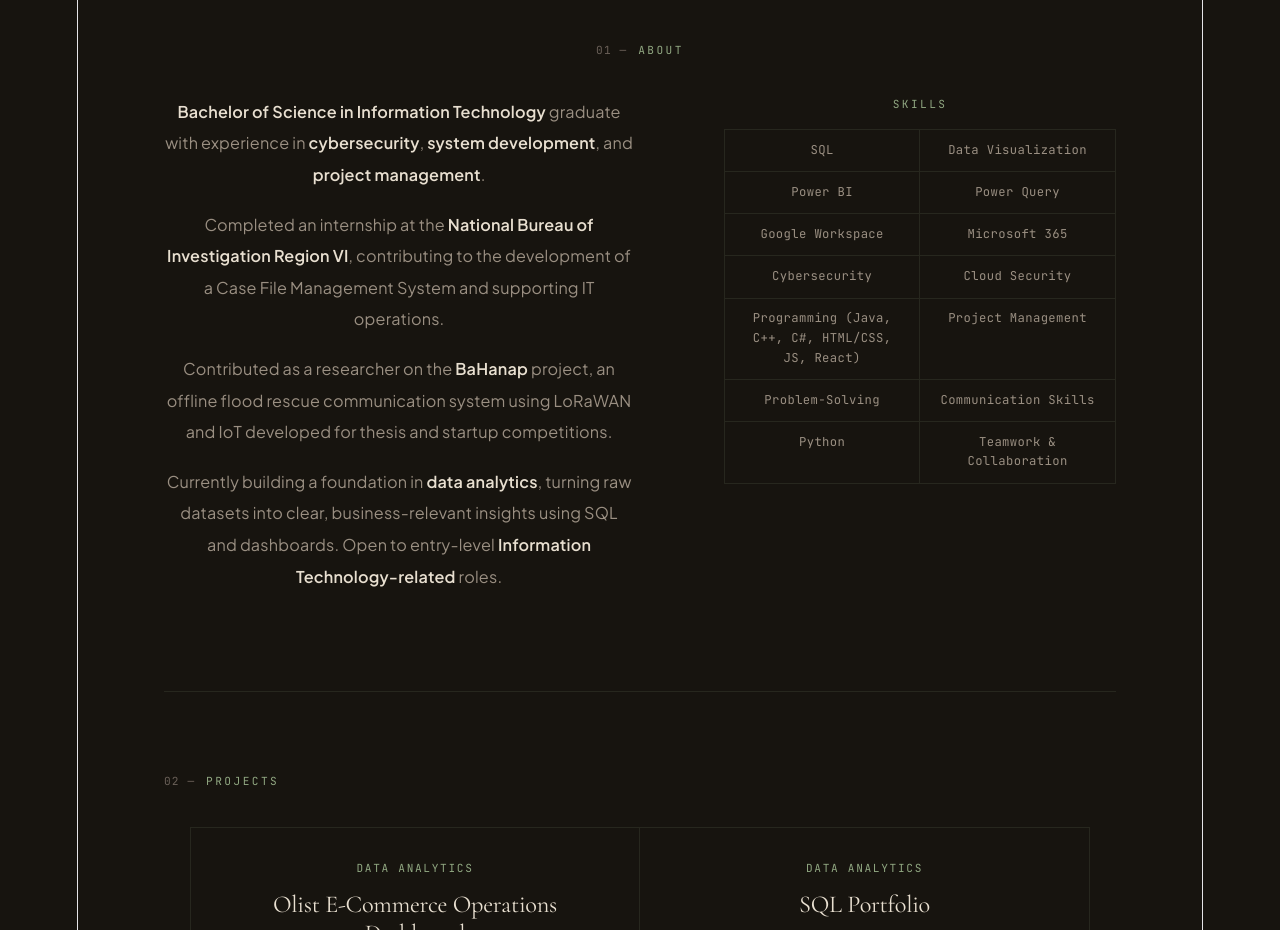
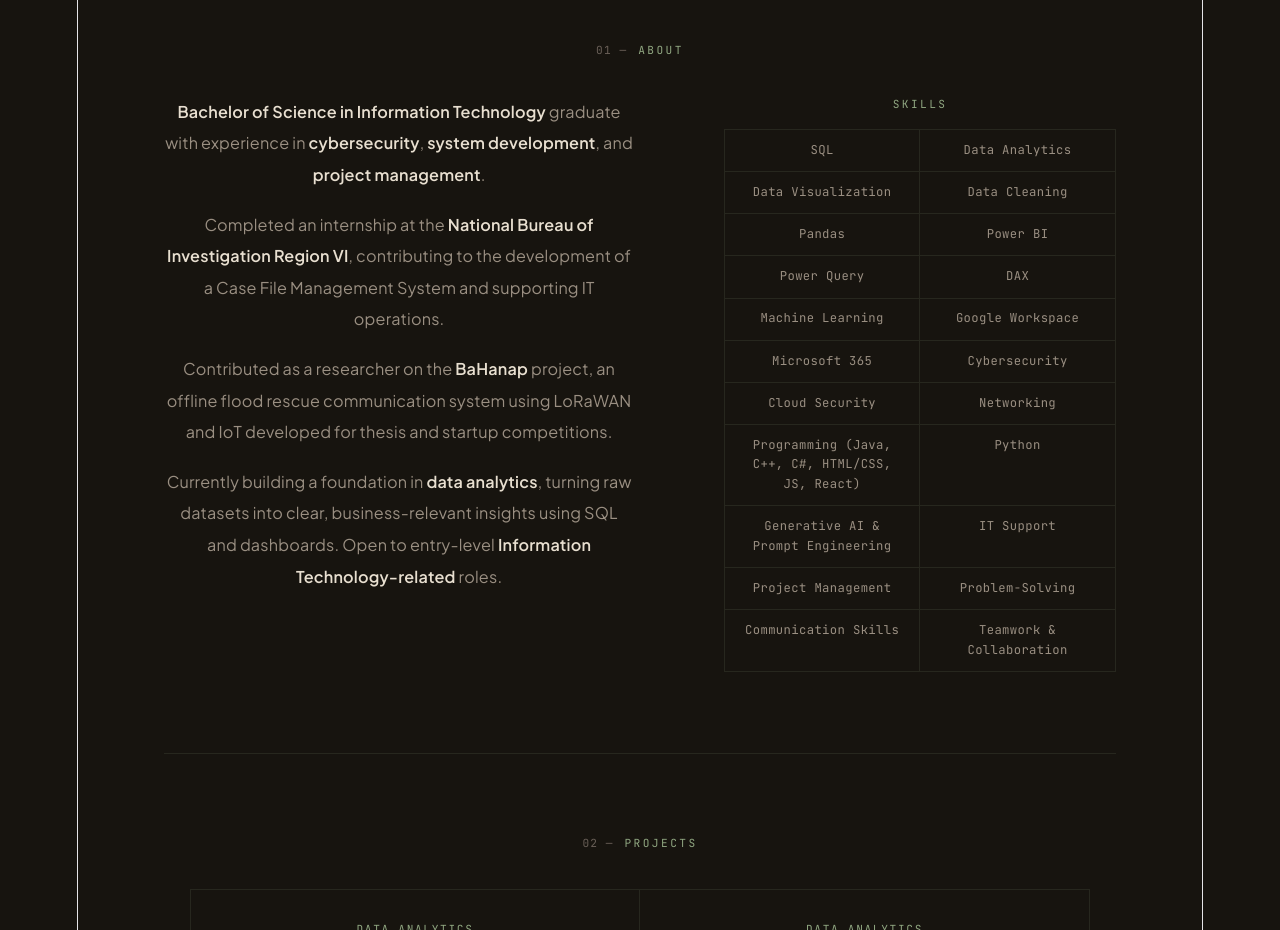
Before and after one commit to acheachi/portfolio_website, a React (Vite) app: page / in a window 1280 px wide. Shown: the part 840-1770 px from the top of the page. Built offline with nearby package versions, Linux system fonts and the light colour scheme.

Commit message:
Visual update

```diff
--- a/src/App.jsx
+++ b/src/App.jsx
@@ -311,7 +311,7 @@ const ChevronIcon = ({ open }) => (
 
 function SectionHeader({ num, label, centered }) {
   return (
-    <div style={{ display: "flex", justifyContent: centered ? "center" : "flex-start", alignItems: "baseline", gap: "0.6rem", marginBottom: "2rem", width: "100%" }}>
+    <div style={{ display: "flex", justifyContent: centered ? "center" : "flex-start", alignItems: "baseline", gap: "0.6rem", marginBottom: "2rem", width: centered ? "100%" : "auto" }}>
       <span style={{ fontFamily: "var(--mono)", fontSize: "0.62rem", color: "var(--tx3)", letterSpacing: "0.1em" }}>{num} —</span>
       <span style={{ fontFamily: "var(--mono)", fontSize: "0.62rem", color: "var(--acc)", letterSpacing: "0.22em", textTransform: "uppercase" }}>{label}</span>
     </div>
@@ -538,7 +538,7 @@ function MainPortfolio({ setPage }) {
             <div>
               <div style={{ fontFamily: "var(--mono)", fontSize: "0.62rem", color: "var(--acc)", letterSpacing: "0.22em", textTransform: "uppercase", marginBottom: "0.85rem" }}>skills</div>
               <div className="skills-list">
-                {["SQL","Data Visualization","Power BI","Power Query","Google Workspace","Microsoft 365","Cybersecurity","Cloud Security","Programming (Java, C++, C#, HTML/CSS, JS, React)","Project Management","Problem-Solving","Communication Skills","Python","Teamwork & Collaboration"].map(s => (
+                {["SQL","Data Analytics","Data Visualization","Data Cleaning","Pandas","Power BI","Power Query","DAX","Machine Learning","Google Workspace","Microsoft 365","Cybersecurity","Cloud Security","Networking","Programming (Java, C++, C#, HTML/CSS, JS, React)","Python","Generative AI & Prompt Engineering","IT Support","Project Management","Problem-Solving","Communication Skills","Teamwork & Collaboration"].map(s => (
                   <div key={s} className="skill-item">{s}</div>
                 ))}
               </div>
```
